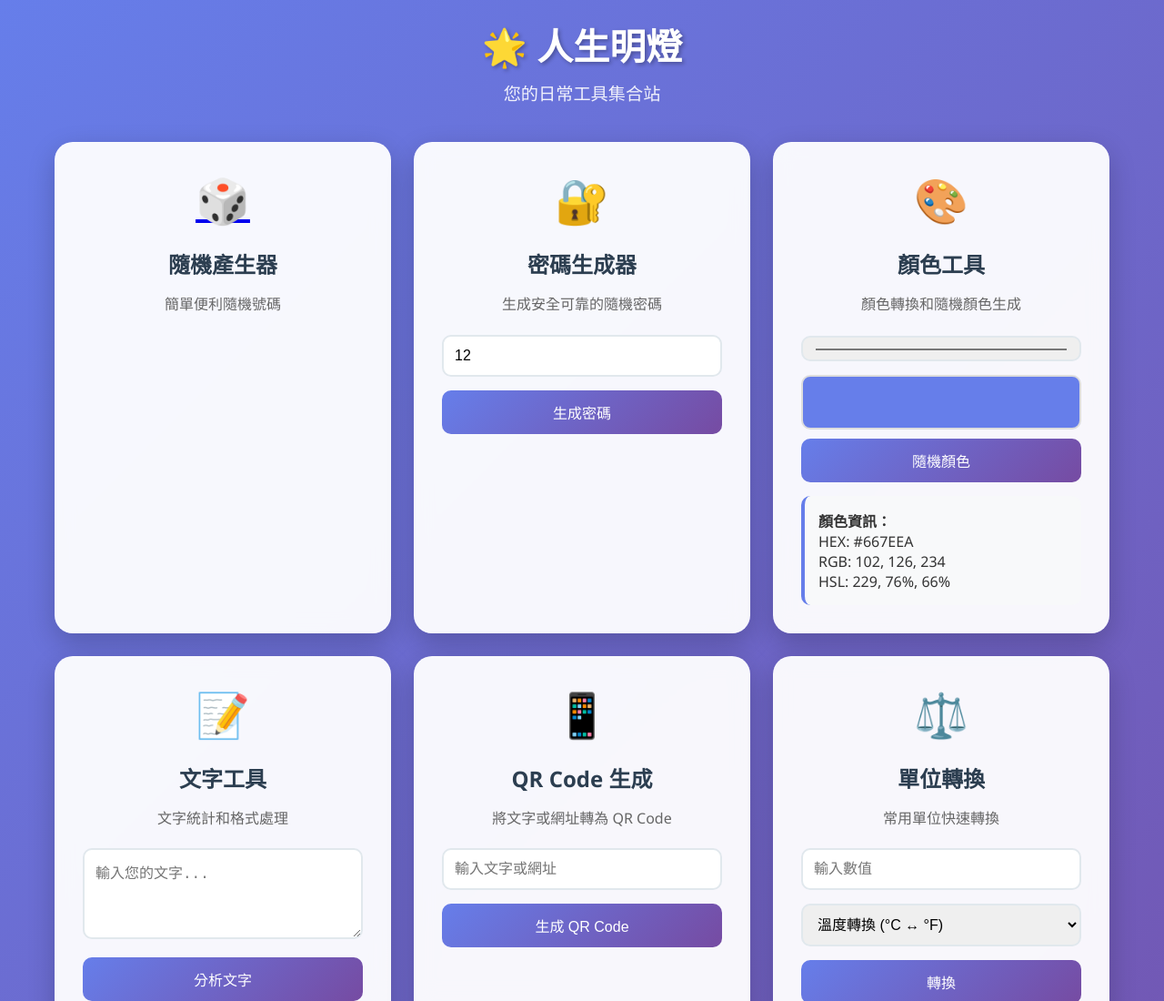
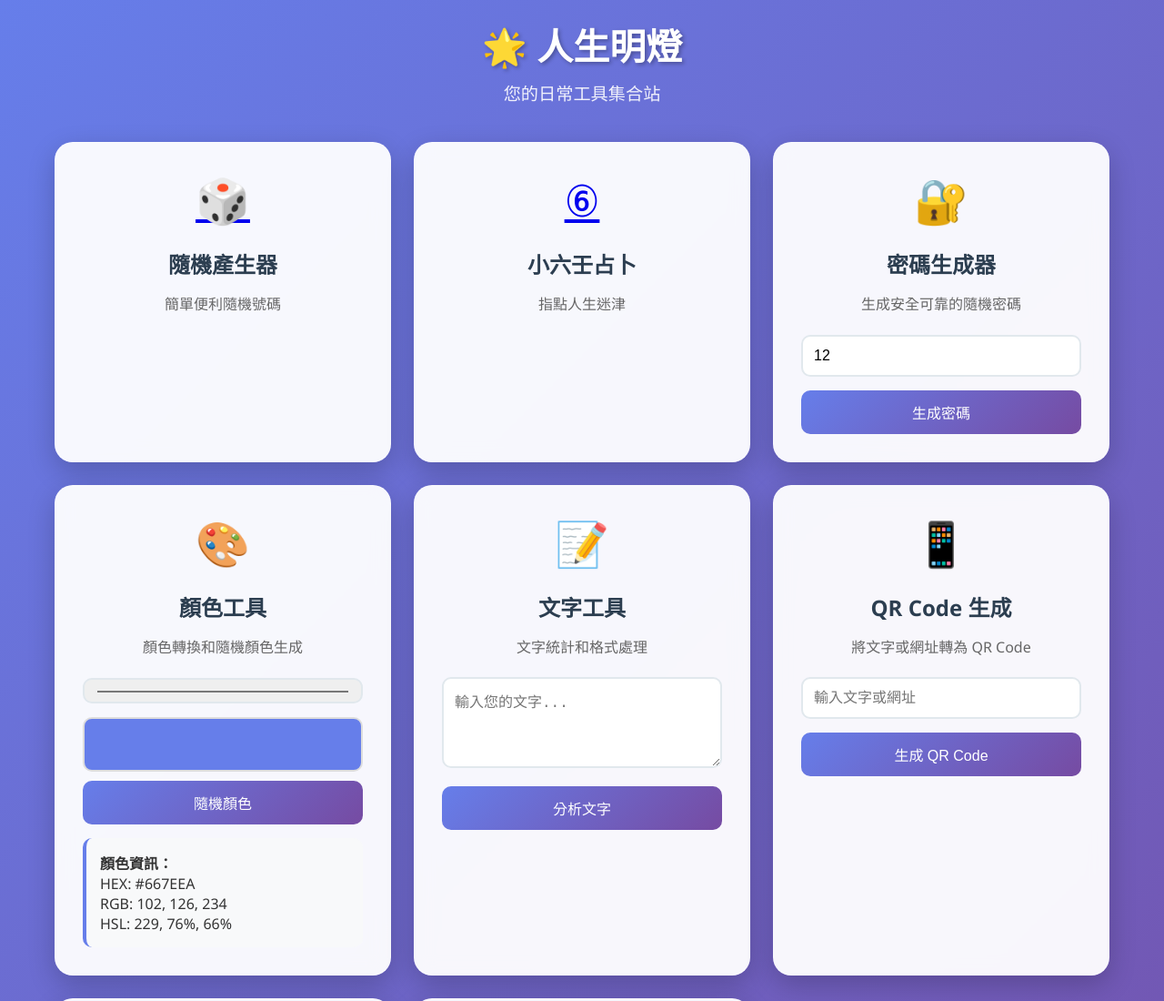
Before and after one commit to babelman97/babelman97.github.io, a plain HTML site: page index.html in a window 1280 px wide. Shown: the top 1100 px of the page at 91% size. Drawn offline with Linux system fonts and the light colour scheme.

Commit message:
Update index.html

```diff
--- a/index.html
+++ b/index.html
@@ -223,6 +223,17 @@
                 <div class="service-title">隨機產生器</div>
                 <div class="service-description">簡單便利隨機號碼</div>
                 <div class="service-content">
+
+                </div>
+            </div>
+
+			<!-- 小六壬占卜計算器 -->
+			<div class="service-card">
+                <div class="service-icon"><a href="xlr.html">⑥</a></div>
+                <div class="service-title">小六壬占卜</div>
+                <div class="service-description">指點人生迷津</div>
+                <div class="service-content">
+
                 </div>
             </div>
 
```
